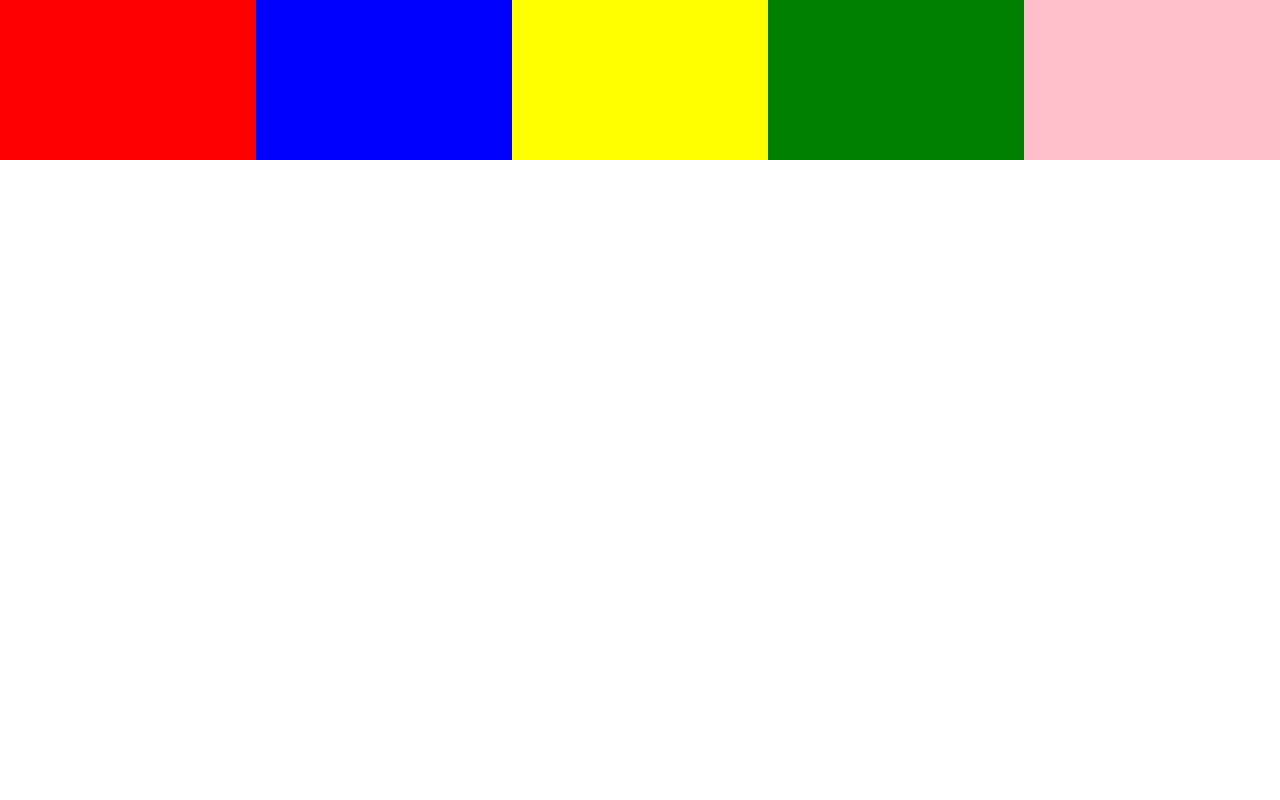
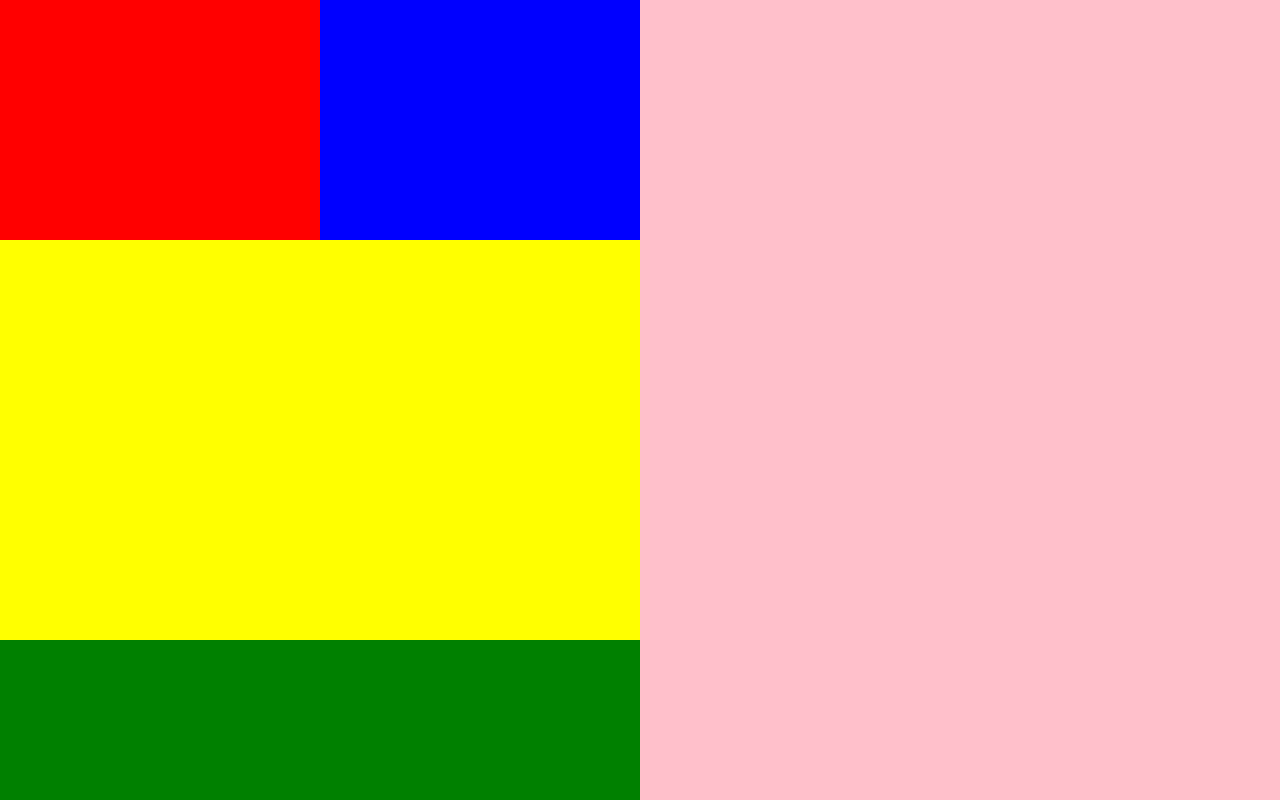
Before and after one commit to archinit/dribble, a plain HTML site: page index.html in a window 1280 px wide. Drawn offline with Linux system fonts and the light colour scheme.

Commit message:
getting started

```diff
--- a/style.css
+++ b/style.css
@@ -13,8 +13,8 @@ body,html{
     height: 100%;
     width: 100%;
     display: grid;
-    grid-template-columns: 20% 20% 20% 20% 20%;
-    grid-template-rows: 20% 20% 20% 20% 20%;
+    grid-template-columns: 25% 25% 50%;
+    grid-template-rows: 30% 50% 20%;
 
 }
 
@@ -26,10 +26,14 @@ body,html{
 }
 #left-center{
     background-color: yellow;
+    grid-column: 1/3
 }
 #left-footer{
     background-color: green;
+    grid-column: 1/3;
 }
 #right{
     background-color: pink;
+    grid-column: 3;
+    grid-row: 1/4;
 }
```
